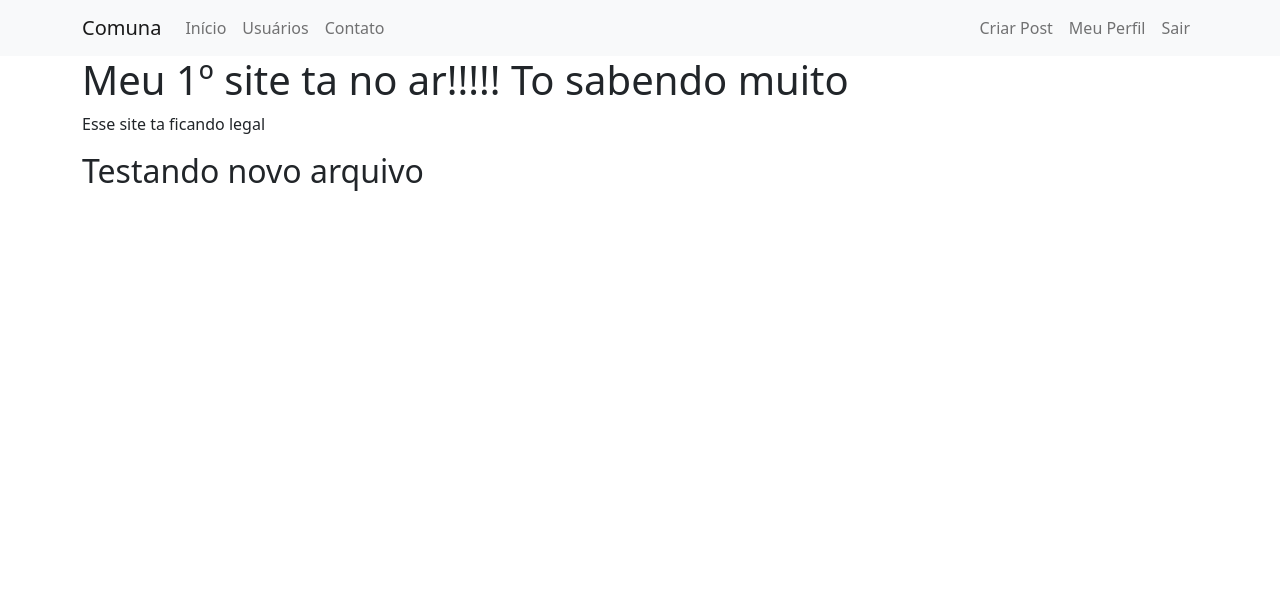
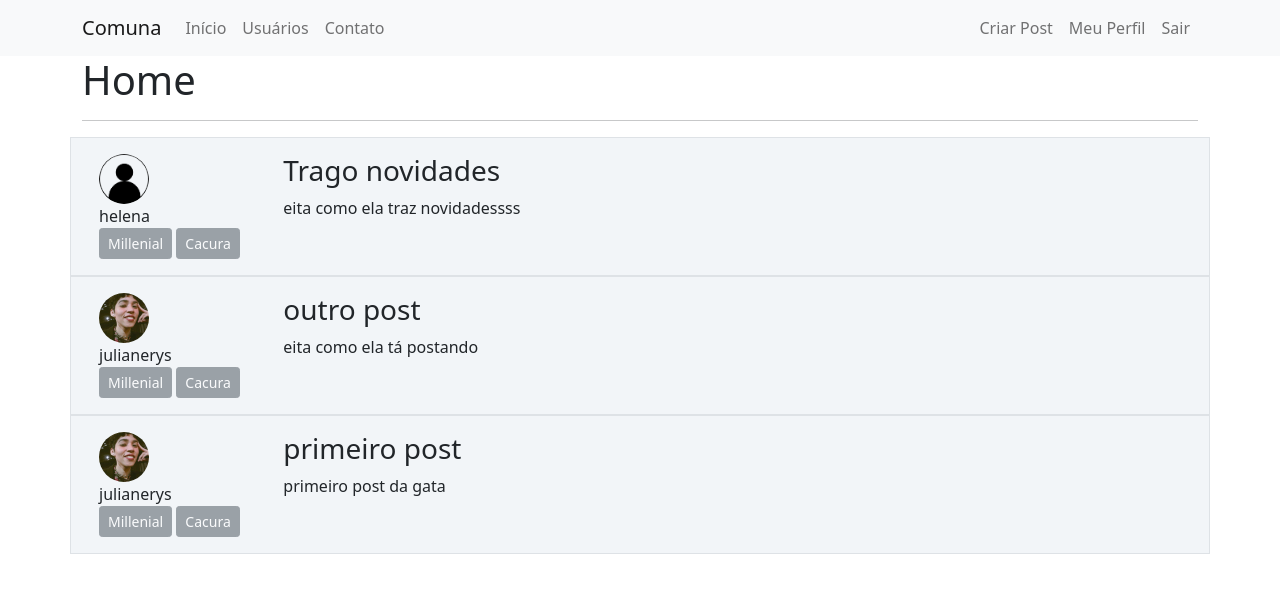
Before and after one commit to jul1anaportela/DevSpace, a Flask app: page / in a window 1280 px wide. Shown: the top 593 px of the page. Run offline with Flask 3, Linux system fonts and the light colour scheme; a user stored in the database is signed in.

Commit message:
:sparkles: editando a home :sparkles:

```diff
--- a/comuna/routes.py
+++ b/comuna/routes.py
@@ -11,7 +11,8 @@ from PIL import Image
 
 @app.route('/')
 def home():
-    return render_template('home.html')
+    posts = Post.query.order_by(Post.id.desc())
+    return render_template('home.html', posts=posts)
 
 
 @app.route('/contato')
--- a/comuna/static/main.css
+++ b/comuna/static/main.css
@@ -10,8 +10,7 @@
 
 .stats{
 
-      background: #f2f5f8 !important;
-
+    background: #f2f5f8 !important;
     color: #000 !important;
 }
 .articles{
@@ -22,7 +21,7 @@
   font-weight:500;
 }
 .followers{
-    font-size:10px;
+  font-size:10px;
   color: #a1aab9;
 
 }
@@ -30,9 +29,13 @@
   font-weight:500;
 }
 .rating{
-    font-size:10px;
+  font-size:10px;
   color: #a1aab9;
 }
 .number3{
   font-weight:500;
 }
+
+.meupost{
+  background: #f2f5f8;
+}
--- a/comuna/templates/home.html
+++ b/comuna/templates/home.html
@@ -4,8 +4,34 @@
 {% block body %}
 
         <div class="container">
-            <h1>Meu 1º site ta no ar!!!!! To sabendo muito</h1><p>Esse site ta ficando legal</p>
-            <h2>Testando novo arquivo</h2>
+            <h1>Home</h1>
+            <hr>
+            {% for post in posts %}
+                <div class="row border p-3 meupost">
+                    <div class="col col-2">
+                        <div class="image pe-3">
+                            <img src="{{ url_for('static', filename='fotos_perfil/{}'.format(post.autor.foto_perfil)) }}" class="rounded-pill" width="50" >
+                       </div>
+                       <div class="col">
+                        <span class="number2">{{ post.autor.username}}</span>
+                       </div>
+                       <div class="col">
+                            {% for pin in current_user.pin.split(';') %}
+                            <button type="button" class="btn btn-secondary disabled btn-sm" style="--bs-btn-padding-y: .25rem; --bs-btn-padding-x: .5rem; --bs-btn-font-size: .75rem;">
+                                {{ pin }}
+                            </button>
+                            {% endfor %}
+                        </div>
+                    </div>
+
+
+
+                    <div class="col col-9">
+                        <h3>{{post.titulo}}</h3>
+                        <p>{{post.corpo}}</p>
+                    </div>
+                </div>
+            {% endfor %}
         </div>
 
 {% endblock %}
```
Also changed, not shown: comuna/templates/perfil.html (+2 -20 lines), instance/comunidade.db.
